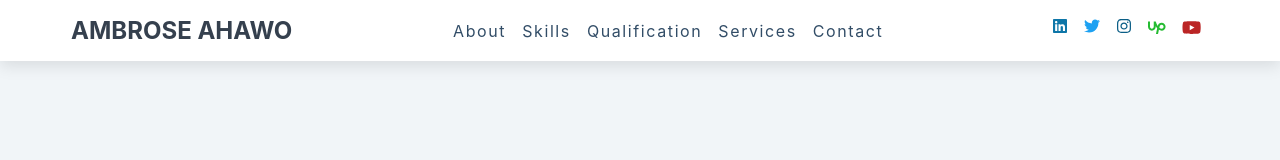
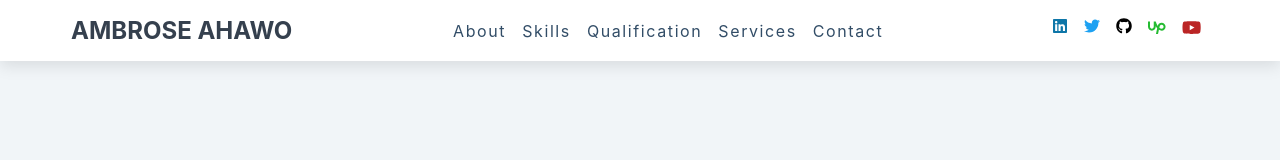
Before and after one commit to ahawoadeya/portfolio, a React (Create React App) app: page / in a window 1280 px wide. Shown: the top 160 px of the page. Built offline with nearby package versions, Linux system fonts and the light colour scheme; some icons are missing.

Commit message:
new update

```diff
--- a/package.json
+++ b/package.json
@@ -7,6 +7,7 @@
     "@testing-library/react": "^11.2.6",
     "@testing-library/user-event": "^12.8.3",
     "bootstrap": "^5.0.0",
+    "emailjs-com": "^3.2.0",
     "react": "^17.0.2",
     "react-dom": "^17.0.2",
     "react-icons": "^4.2.0",
--- a/src/components/contact/Contact.js
+++ b/src/components/contact/Contact.js
@@ -3,6 +3,8 @@ import { BiPhoneCall } from 'react-icons/bi'
 import { AiOutlineMail } from 'react-icons/ai'
 import { GoLocation } from 'react-icons/go'
 import { BiSend } from 'react-icons/bi'
+
+import emailjs from 'emailjs-com'
 
 const Contact = () => {
     const [name, setName] = useState('')
@@ -10,16 +12,22 @@ const Contact = () => {
     const [project, setProject] = useState('')
     const [message, setMessage] = useState('')
 
-    // const handleSubmit = (e) => {
-    //     e.preventDefault()
+    const handleSubmit = (e) => {
+        e.preventDefault()
 
-    //     // console.log(`{name: ${name}, email: ${email}, project: ${project}, message: ${message}}`)
+        // console.log(`{name: ${name}, email: ${email}, project: ${project}, message: ${message}}`)
 
-    //     setName('')
-    //     setEmail('')
-    //     setProject('')
-    //     setMessage('')
-    // }
+        emailjs.sendForm("service_k0j319g", "template_d8mtdwq",
+                            e.target, "user_K1wTYowLAry1bkz90fgpT")
+                            // .then(res =>{
+                            //     console.log(res)
+                            // }).catch(err => console.log(err))
+
+        setName('')
+        setEmail('')
+        setProject('')
+        setMessage('')
+    }
 
     return (
         <section className="contact section" id="contact">
@@ -54,30 +62,30 @@ const Contact = () => {
                     </div>
                 </div>
 
-                <form action="" className="contact_form grid">
+                <form action="" className="contact_form grid" onSubmit={handleSubmit}>
                     <div className="contact_inputs grid">
                         <div className="contact_content">
                             <label htmlFor="" className="contact_label">Name</label>
-                            <input required type="text" className="contact_input"
+                            <input required type="text" className="contact_input" name="name"
                                     value={name} onChange={(e) => setName(e.target.value)} />
                         </div>
                             {/* <span>*value needed</span> */}
                         <div className="contact_content">
                             <label htmlFor="" className="contact_label">Email</label>
-                            <input required type="email" className="contact_input"
+                            <input required type="email" className="contact_input" name="email"
                                     value={email} onChange={(e) => setEmail(e.target.value)} />
                         </div>
                             {/* <span>*value needed</span> */}
                     </div>
                     <div className="contact_content">
                         <label htmlFor="" className="contact_label">Project</label>
-                        <input required type="text" className="contact_input"
+                        <input required type="text" className="contact_input" name="project"
                                 value={project} onChange={(e) => setProject(e.target.value)} />
                     </div>
                         {/* <span>*value needed</span> */}
                     <div className="contact_content">
                         <label htmlFor="" className="contact_label">Message</label>
-                        <textarea required name="" id="" cols="0" rows="7" className="contact_input"
+                        <textarea required name="message" id="" cols="0" rows="7" className="contact_input"
                                     value={message} onChange={(e) => setMessage(e.target.value)} />
                     </div>
                         {/* <span>*value needed</span> */}
--- a/src/components/navbar/Navbar.css
+++ b/src/components/navbar/Navbar.css
@@ -121,6 +121,10 @@ nav {
     margin: 0 0.5rem;
     transition: var(--transition);
     line-height: normal;
+}
+
+.github-logo a {
+    color: black
 }
 
 .youtube-logo a{
--- a/src/components/navbar/NavbarItems.js
+++ b/src/components/navbar/NavbarItems.js
@@ -1,5 +1,5 @@
 import React from 'react';
-import { FaLinkedin, FaTwitter, FaInstagram, FaYoutube } from 'react-icons/fa';
+import { FaLinkedin, FaTwitter, FaGithub, FaYoutube } from 'react-icons/fa';
 import { SiUpwork } from 'react-icons/si'
 
 export const links = [
@@ -46,9 +46,9 @@ export const social = [
   },
   {
     id: 3,
-    url: 'https://www.instagram.com/ambroseahawo/',
-    icon: <FaInstagram />,
-    cName: "instagram-logo"
+    url: 'https://github.com/ambroseahawo?tab=repositories',
+    icon: <FaGithub />,
+    cName: "github-logo"
   },
   {
     id: 4,
```
Also changed, not shown: src/pages/Home.js (line endings or trailing spaces), 1 other file (tests, documents, lock files or other folders).
